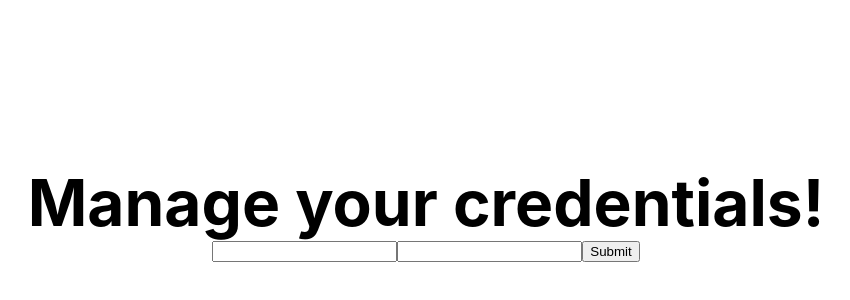
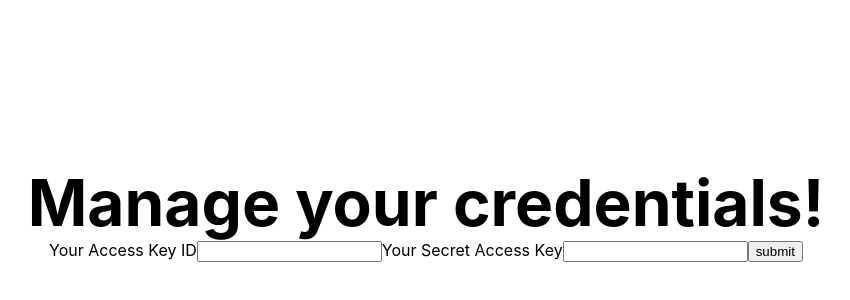
Before and after one commit to jonahlipsky/attic, a Next.js app: page /manage_credentials in a window 1280 px wide. Shown: the part 186-486 px from the top of the page, without its empty margins (214-1064 px from the left). Built offline with nearby package versions, Linux system fonts and the light colour scheme.

Commit message:
add some basic code to manage credentials

```diff
--- a/pages/manage_credentials.tsx
+++ b/pages/manage_credentials.tsx
@@ -7,7 +7,9 @@ const handleSubmit = (e: React.FormEvent): void => {
     accessKeyId: { value: string };
     secretAccessKey: { value: string };
   };
-  console.log(target);
+  const accessKeyID = target.accessKeyId;
+  const secretKey = target.secretAccessKey;
+
 };
 
 export default function Upload() {
@@ -16,13 +18,19 @@ export default function Upload() {
       <h1 className={styles.title}>Manage your credentials!</h1>
 
       <form onSubmit={handleSubmit}>
+        <label>
+          Your Access Key ID
           <input type="text" id="access-key-id" name="accessKeyId"></input>
+        </label>
+        <label>
+          Your Secret Access Key
           <input
             type="password"
             id="secret-access-key"
             name="secretAccessKey"
           ></input>
-        <input type="submit"></input>
+        </label>
+        <input type="submit" value="submit"></input>
       </form>
     </main>
   );
```
Lines whose indentation alone changed are shown as unchanged.
